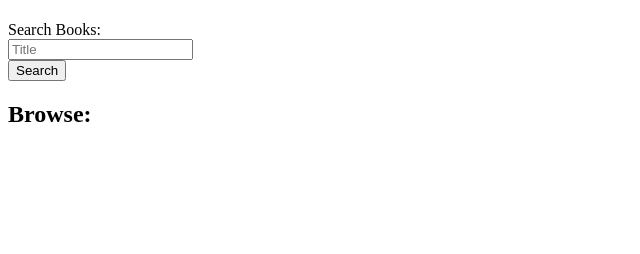
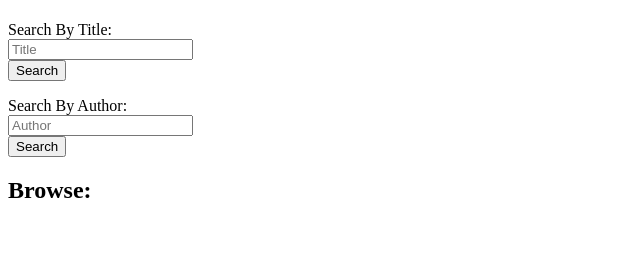
Before and after one commit to Shanz-Webbie/bookbycover, a Flask app: template templates/browse.html in a window 1280 px wide. Shown: the part 126-380 px from the top of the page, without its empty margins (0-640 px from the left). Run offline with Flask 2, Linux system fonts and the light colour scheme; the template is opened without the code that fills it, so the values that code supplies are empty.

Commit message:
added in author search. will debug

```diff
--- a/server.py
+++ b/server.py
@@ -125,7 +125,7 @@ def get_book_by_title():
     # get searched title from form
     title = request.args.get("title")
     # authors = request.args.get("author")
-    recieved_data = book_facade.receive_and_convert_books(title)
+    recieved_data = book_facade.receive_and_convert_books_title(title)
     crud.add_books_to_database(recieved_data)
 
     # GoogleBooks: title, authors, imageLinks (thumbnail)
@@ -143,6 +143,33 @@ def get_book_by_title():
 
     return jsonify(matching_books_dict)
 
+def get_book_by_author():
+    """Return a book-info dictionary for this author."""
+
+    adapter = build_adapter()
+    marshaller = BookMarshaller()
+    book_facade = BookFacade(adapter, marshaller)
+
+    # get searched title from form
+    authors = request.args.get("authors")
+    # authors = request.args.get("author")
+    recieved_data = book_facade.receive_and_convert_books_author(authors)
+    crud.add_books_to_database(recieved_data)
+
+    # GoogleBooks: title, authors, imageLinks (thumbnail)
+    # maxResults - The maximum number of results to return. The default is 10, and the maximum allowable value is 40.
+
+
+
+    # query the database for books with a matching title
+    # source: https://www.geeksforgeeks.org/postgresql-ilike-operator/
+    db_books: list[Book] = Book.query.filter(Book.author_name.ilike(f"%{authors}%")).all()
+    # convert all the db books into a dictionary
+    matching_books_dict = [book.as_dict() for book in db_books]
+
+
+
+    return jsonify(matching_books_dict)
 
 @app.route("/favorites/<book_id>", methods=["POST"])
 def create_a_favorite(book_id: int):
--- a/static/js/main.js
+++ b/static/js/main.js
@@ -1,4 +1,4 @@
-function showBook(evt) {
+function showBookByTitle(evt) {
   evt.preventDefault();
   const url = "/books.json";
   // const requestedBooks = new Request("books.json")
@@ -19,6 +19,26 @@ function showBook(evt) {
     });
 }
 
+function showBookByAuthor(evt) {
+  evt.preventDefault();
+  const url = "/books.json";
+  // const requestedBooks = new Request("books.json")
+  const author_name = document.querySelector("#author-field").value;
+  console.log("Success!");
+  fetch(`/books/search?author=${author_name}`)
+    .then((response) => response.json())
+    .then((searchedBooks) => {
+      console.log(searchedBooks);
+      const searchResultsDiv = document.querySelector("#search-results");
+      // source: https://www.sitepoint.com/loop-through-json-response-javascript/
+      searchedBooks.forEach((book) => {
+        console.log(book);
+        // source: https://www.digitalocean.com/community/tutorials/how-to-add-javascript-to-html
+        // https://www.geeksforgeeks.org/how-to-append-html-code-to-a-div-using-javascript/
+        searchResultsDiv.innerHTML = `<h2>Search Results:</h2><h3>${book.book_title}</h3><p>${book.author_name}</p><p><img class="poster" src='${book.book_image}'/></p>`;
+      });
+    });
+}
 
 
 function addFavorite(evt) {
@@ -89,5 +109,10 @@ document.addEventListener("DOMContentLoaded", () => {
 
 browsePageForm = document.querySelector("#title-form")
 if (browsePageForm){
-    browsePageForm.addEventListener("submit", showBook);
+    browsePageForm.addEventListener("submit", showBookByTitle);
 }
+
+browsePageFormAuthor = document.querySelector("#author-form")
+if (browsePageForm){
+    browsePageFormAuthor.addEventListener("submit", showBookByAuthor);
+}
--- a/templates/browse.html
+++ b/templates/browse.html
@@ -8,10 +8,19 @@
   {% block body %}
   <!-- sources: https://developer.mozilla.org/en-US/docs/Web/HTML/Element/input/search
   https://www.shecodes.io/athena/36478-how-to-create-a-search-input-and-button-in-javascript -->
-  <label for="title-field">Search Books:</label>
+  <label for="title-field">Search By Title:</label>
 <form id="title-form">
   <div class="form-group">
     <input class="form-control" type="search" id="title-field" name="title" placeholder="Title"/>
+  </div>
+  <div class="form-group">
+    <button id="search-button" type="submit">Search</button>
+  </div>
+</form>
+<label for="author-field">Search By Author:</label>
+<form id="author-form">
+  <div class="form-group">
+    <input class="form-control" type="search" id="author-field" name="authors" placeholder="Author"/>
   </div>
   <div class="form-group">
     <button id="search-button" type="submit">Search</button>
```
Also changed, not shown: googlebooks.py (+18 -1 lines).
